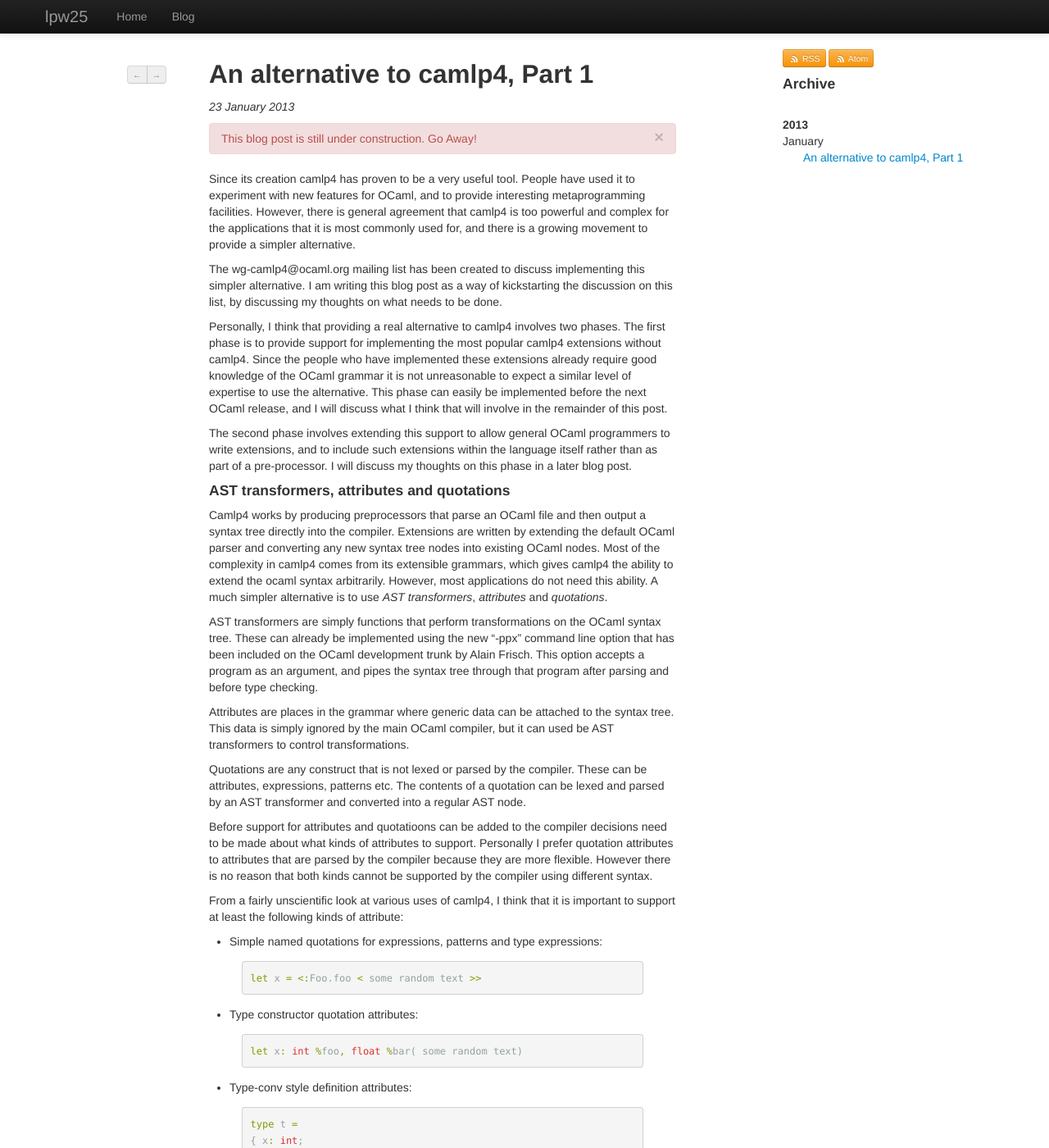
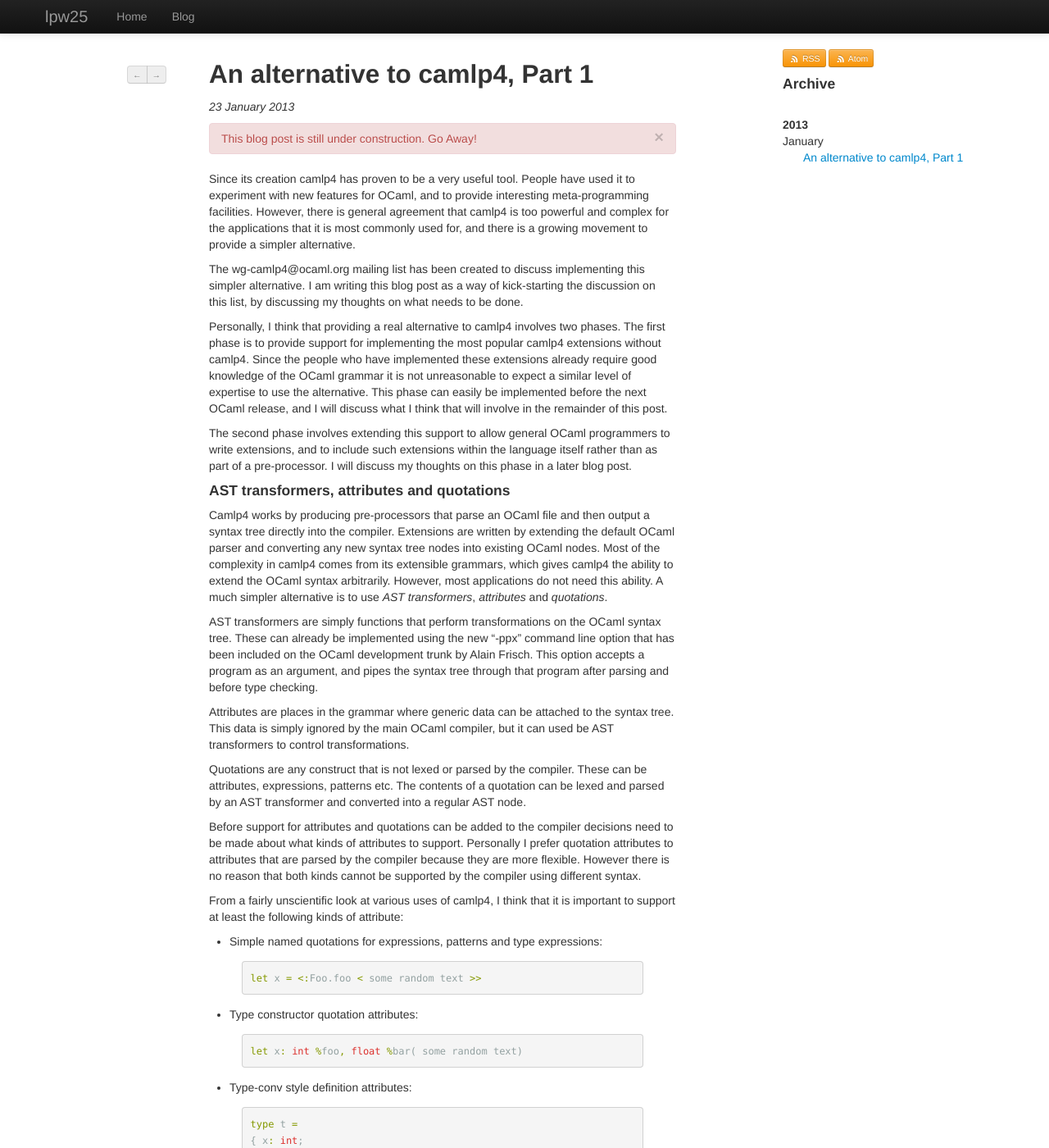
Before and after one commit to lpw25/lpw25.github.com, a Jekyll site: the page built from _posts/2013-01-23-camlp4-alternative-part-1.md, in a window 1280 px wide and 1400 px high. Shown: the whole window at 82% size. Built offline with Jekyll 4.4.1, drawn with Linux system fonts in a browser that asks for light colours; comment, search, counter and statistics services are not loaded; some of the changed text lies outside the part shown.

Commit message:
Check spelling

```diff
--- a/_posts/2013-01-23-camlp4-alternative-part-1.md
+++ b/_posts/2013-01-23-camlp4-alternative-part-1.md
@@ -9,12 +9,12 @@ This blog post is still under construction. Go Away!
 
 Since its creation camlp4 has proven to be a very useful tool. People have used
 it to experiment with new features for OCaml, and to provide interesting
-metaprogramming facilities. However, there is general agreement that camlp4 is
+meta-programming facilities. However, there is general agreement that camlp4 is
 too powerful and complex for the applications that it is most commonly used for,
 and there is a growing movement to provide a simpler alternative.
 
 The wg-camlp4@ocaml.org mailing list has been created to discuss implementing
-this simpler alternative. I am writing this blog post as a way of kickstarting
+this simpler alternative. I am writing this blog post as a way of kick-starting
 the discussion on this list, by discussing my thoughts on what needs to be done.
 
 Personally, I think that providing a real alternative to camlp4 involves two
@@ -32,11 +32,11 @@ thoughts on this phase in a later blog post.
 
 #### AST transformers, attributes and quotations ####
 
-Camlp4 works by producing preprocessors that parse an OCaml file and then output
+Camlp4 works by producing pre-processors that parse an OCaml file and then output
 a syntax tree directly into the compiler. Extensions are written by extending
 the default OCaml parser and converting any new syntax tree nodes into existing
 OCaml nodes. Most of the complexity in camlp4 comes from its extensible
-grammars, which gives camlp4 the ability to extend the ocaml syntax
+grammars, which gives camlp4 the ability to extend the OCaml syntax
 arbitrarily. However, most applications do not need this ability. A much simpler
 alternative is to use *AST transformers*, *attributes* and *quotations*.
 
@@ -54,7 +54,7 @@ Quotations are any construct that is not lexed or parsed by the compiler. These
 can be attributes, expressions, patterns etc. The contents of a quotation can be
 lexed and parsed by an AST transformer and converted into a regular AST node.
 
-Before support for attributes and quotatioons can be added to the compiler
+Before support for attributes and quotations can be added to the compiler
 decisions need to be made about what kinds of attributes to support. Personally
 I prefer quotation attributes to attributes that are parsed by the compiler
 because they are more flexible. However there is no reason that both kinds
```
Also changed, not shown: other parts of _posts/2013-01-23-camlp4-alternative-part-1.md (+4 -4 lines).
